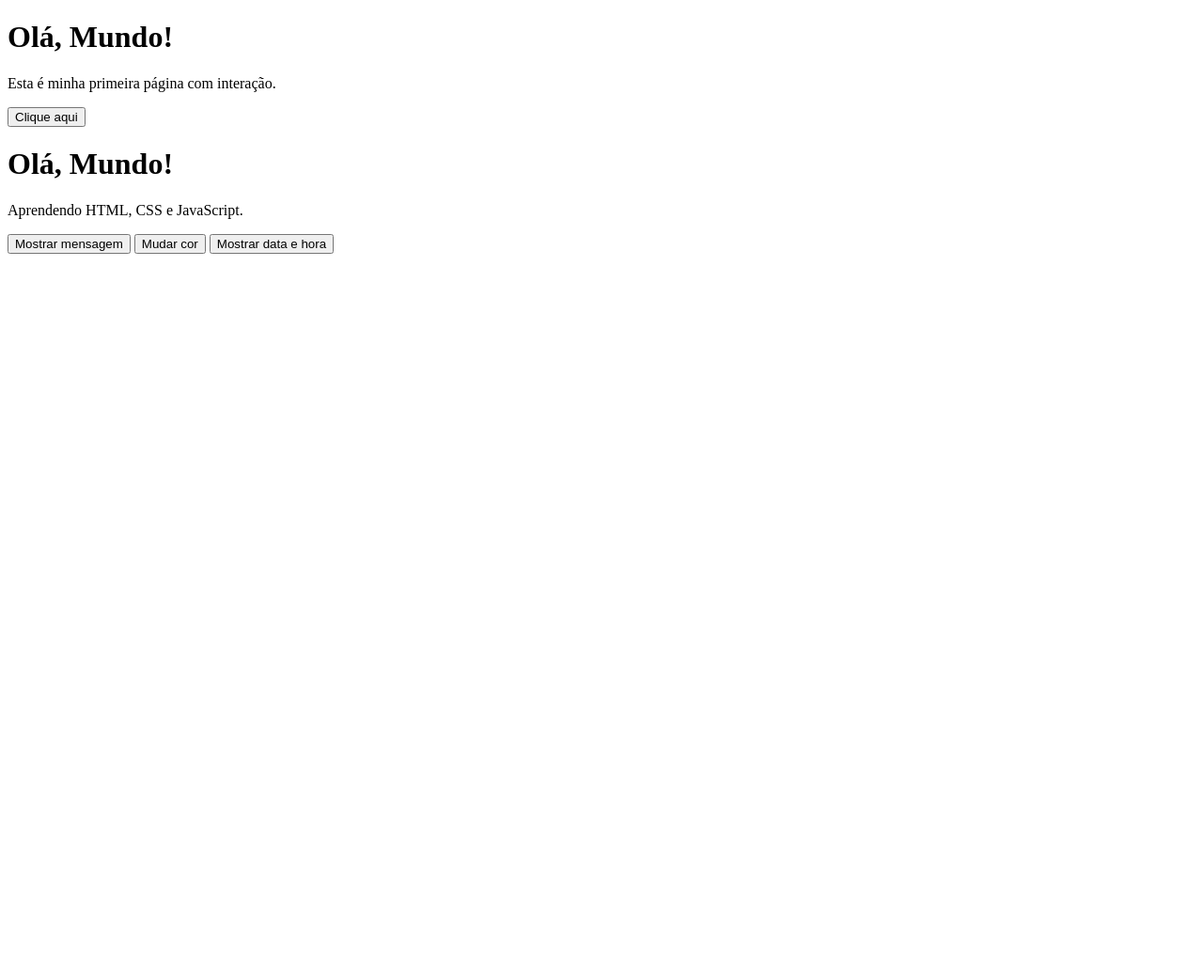
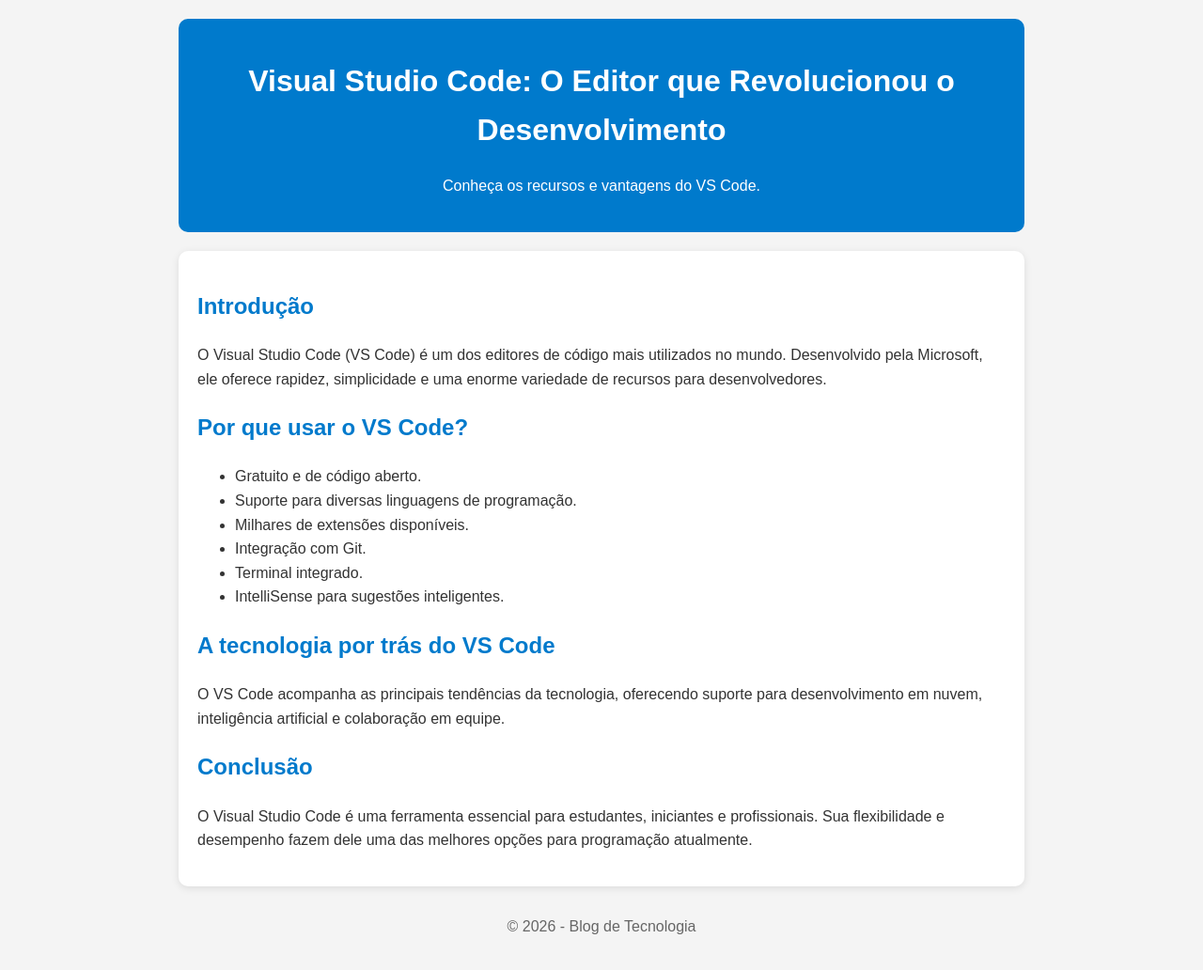
Before and after one commit to messiastorres-gif/segunda-2-alura, a plain HTML site: page index.html in a window 1280 px wide. Shown: the whole page at 94% size. Before the commit the page ends 800 px from the top, so only its background shows below. Drawn offline with Linux system fonts and the light colour scheme.

Commit message:
Revamp index.html for blog layout and styling
Updated the HTML structure to create a blog layout with a header, article, and footer sections. Changed the title and added styling for better presentation.

```diff
--- a/index.html
+++ b/index.html
@@ -1,49 +1,90 @@
-
 <!DOCTYPE html>
 <html lang="pt-BR">
 <head>
     <meta charset="UTF-8">
     <meta name="viewport" content="width=device-width, initial-scale=1.0">
-    <title>Minha Primeira Interação</title>
-    <link rel="stylesheet" href="style.css">
+    <title>Blog - Tecnologia e VS Code</title>
+    <style>
+        body {
+            font-family: Arial, sans-serif;
+            background: #f4f4f4;
+            color: #333;
+            max-width: 900px;
+            margin: auto;
+            padding: 20px;
+            line-height: 1.6;
+        }
+
+        header {
+            background: #007ACC;
+            color: white;
+            padding: 20px;
+            text-align: center;
+            border-radius: 10px;
+        }
+
+        article {
+            background: white;
+            margin-top: 20px;
+            padding: 20px;
+            border-radius: 10px;
+            box-shadow: 0 2px 8px rgba(0,0,0,0.1);
+        }
+
+        h2 {
+            color: #007ACC;
+        }
+
+        footer {
+            text-align: center;
+            margin-top: 30px;
+            color: #666;
+        }
+    </style>
 </head>
 <body>
 
-    <div class="container">
-        <h1>Olá, Mundo!</h1>
-        <p>Esta é minha primeira página com interação.</p>
+<header>
+    <h1>Visual Studio Code: O Editor que Revolucionou o Desenvolvimento</h1>
+    <p>Conheça os recursos e vantagens do VS Code.</p>
+</header>
 
-        <button onclick="mostrarMensagem()">
-            Clique aqui
-        </button>
+<article>
+    <h2>Introdução</h2>
+    <p>
+        O Visual Studio Code (VS Code) é um dos editores de código mais utilizados no mundo.
+        Desenvolvido pela Microsoft, ele oferece rapidez, simplicidade e uma enorme variedade
+        de recursos para desenvolvedores.
+    </p>
 
-        <p id="mensagem"></p>
-    </div>
+    <h2>Por que usar o VS Code?</h2>
+    <ul>
+        <li>Gratuito e de código aberto.</li>
+        <li>Suporte para diversas linguagens de programação.</li>
+        <li>Milhares de extensões disponíveis.</li>
+        <li>Integração com Git.</li>
+        <li>Terminal integrado.</li>
+        <li>IntelliSense para sugestões inteligentes.</li>
+    </ul>
 
-    <script src="script.js"></script>
+    <h2>A tecnologia por trás do VS Code</h2>
+    <p>
+        O VS Code acompanha as principais tendências da tecnologia,
+        oferecendo suporte para desenvolvimento em nuvem, inteligência
+        artificial e colaboração em equipe.
+    </p>
+
+    <h2>Conclusão</h2>
+    <p>
+        O Visual Studio Code é uma ferramenta essencial para estudantes,
+        iniciantes e profissionais. Sua flexibilidade e desempenho fazem
+        dele uma das melhores opções para programação atualmente.
+    </p>
+</article>
+
+<footer>
+    <p>&copy; 2026 - Blog de Tecnologia</p>
+</footer>
+
 </body>
 </html>
-<!DOCTYPE html>
-<html lang="pt-BR">
-<head>
-    <meta charset="UTF-8">
-    <meta name="viewport" content="width=device-width, initial-scale=1.0">
-    <title>Minha Primeira Interação</title>
-    <link rel="stylesheet" href="style.css">
-</head>
-<body>
-
-<div class="container">
-    <h1>Olá, Mundo!</h1>
-    <p>Aprendendo HTML, CSS e JavaScript.</p>
-
-    <button onclick="mostrarMensagem()">Mostrar mensagem</button>
-    <button onclick="mudarCor()">Mudar cor</button>
-    <button onclick="mostrarData()">Mostrar data e hora</button>
-
-    <p id="mensagem"></p>
-</div>
-
-<script src="script.js"></script>
-</body>
-</html>
```
